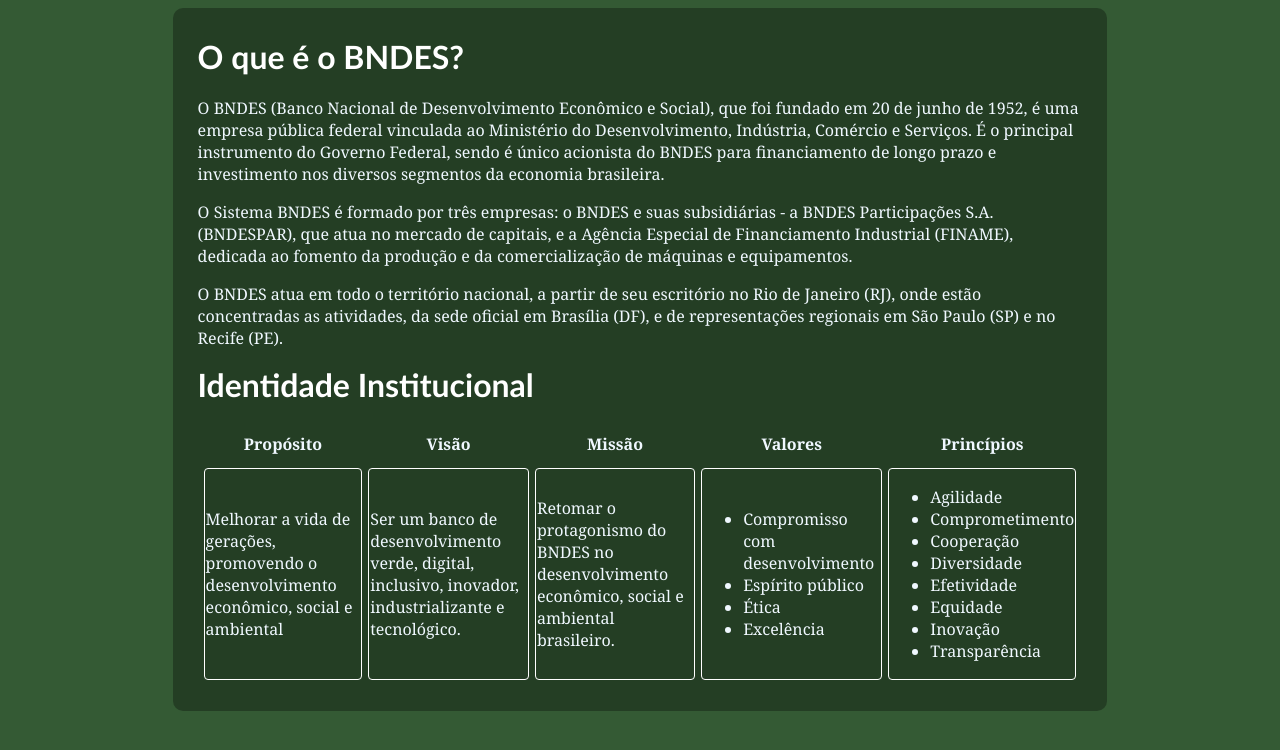
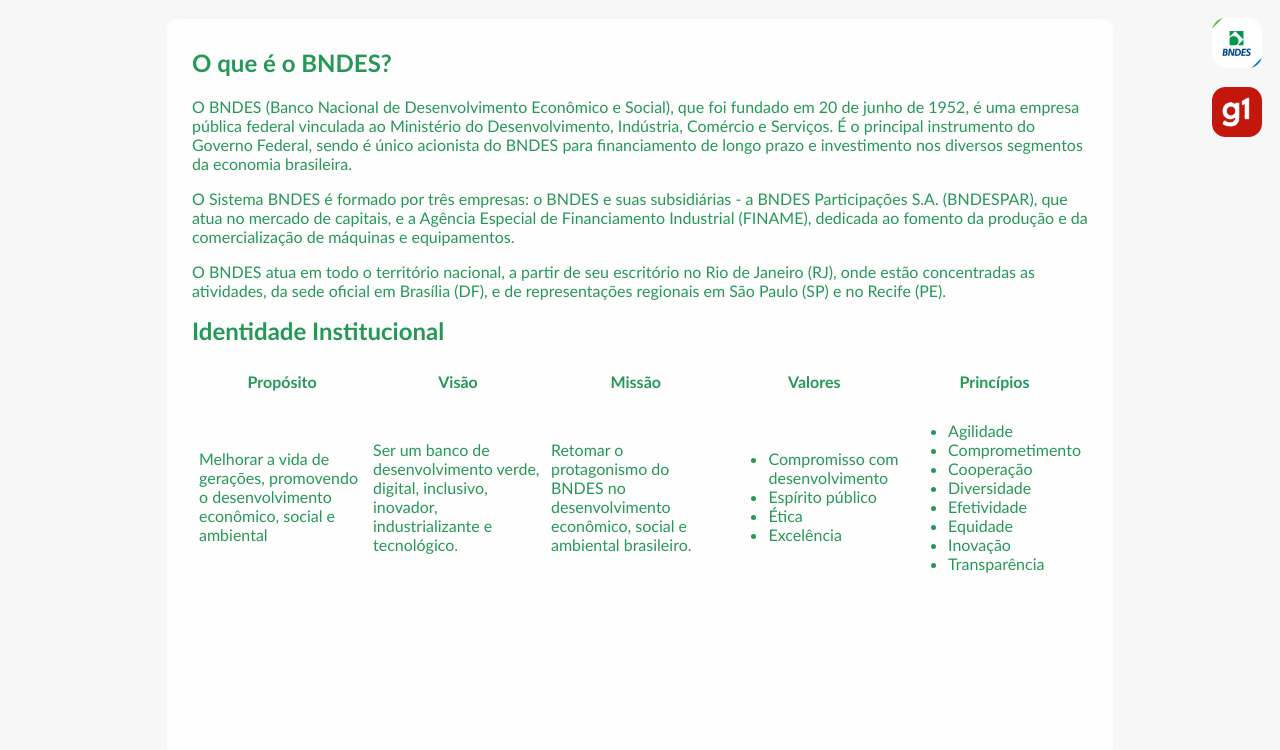
Before and after one commit to juwtf/html_guanabara, a plain HTML site: page bndes01/index.html in a window 1280 px wide. Drawn offline with Linux system fonts and the light colour scheme.

Commit message:
mudanças no background e adição de butões

```diff
--- a/bndes01/index.html
+++ b/bndes01/index.html
@@ -8,6 +8,11 @@
 </head>
 <body>
     <main>
+        <section id="ext">
+            <a href="https://www.bndes.gov.br/wps/portal/site/home"><img src="bndes_logo.jpg" alt="Site oficial BNDES"></a><br>
+            <a href="https://g1.globo.com/tudo-sobre/bndes/"><img src="g1_logo.png" alt="G1 BNDES"></a>
+        </section>
+        <section id="int">
             <h1>O que é o BNDES?</h1>
             <p>
                 O BNDES (Banco Nacional de Desenvolvimento Econômico e Social), que foi fundado em 20 de junho de 1952, é uma empresa pública federal vinculada ao Ministério do Desenvolvimento, Indústria, Comércio e Serviços. É o principal instrumento do Governo Federal, sendo é único acionista do BNDES para financiamento de longo prazo e investimento nos diversos segmentos da economia brasileira.
@@ -28,7 +33,7 @@
                     <th>Princípios</th>
                 <tr>
                 <tr>
-                <td>Melhorar a vida de gerações, promovendo o desenvolvimento econômico, social e ambiental</td>
+                    <td style="align-items: center;">Melhorar a vida de gerações, promovendo o desenvolvimento econômico, social e ambiental</td>
                     <td>Ser um banco de desenvolvimento verde, digital, inclusivo, inovador, industrializante e tecnológico.</td>
                     <td>Retomar o protagonismo do BNDES no desenvolvimento econômico, social e ambiental brasileiro.</td>
                     <td>
@@ -53,6 +58,7 @@
                     </td>
                 </tr>
             </table>
+        </section>
     </main>
 
 </body>
--- a/bndes01/style.css
+++ b/bndes01/style.css
@@ -1,39 +1,57 @@
 @charset "utf-8";
 
 body{
-    background-color: rgb(52, 90, 52);
+    background-color:rgba(245, 245, 245, 0.781);
     background-repeat: repeat;
     background-size: 100%;
     background-attachment: scroll;
 }
 
-main{
-    background-color: rgba(0, 0, 0, 0.315);
+section#ext{
+    text-align: right;
+    position: relative;
+}
+
+section#ext img{
+    width: 50px;
+    border-radius: 27%;
+    margin: 10px 10px 5px 0;
+    box-sizing: border-box;
+}
+
+section#ext img:hover{
+    border: 2px solid rgba(0, 0, 0, 0.384);
+    transform: translate(-2px, -2px);
+}
+
+section#int{
+    background-color: rgba(255, 255, 255, 0.863);
+    top: 50%;
+    left: 50%;
+    transform: translate(-50%, -50%);
     width: 70%;
     height: 89%;
-    margin: auto;
     padding: 25px;
     border-radius: 10px;
+    position: absolute;
+
 
 }
 table{
-    color: aliceblue;
-    font-family: Georgia, 'Times New Roman', Times, serif;
+    color: rgb(37, 152, 87);
+    font-family: 'Trebuchet MS', 'Lucida Sans Unicode', 'Lucida Grande', 'Lucida Sans', Arial, sans-serif;
     border-spacing: 6px;
     width: auto;
     display: flex;
     overflow-x: auto;
 }
 
-td{
-    border: 1px solid white;
-    border-radius: 4px;
-}
+
 
 
 p{
-    color: aliceblue;
-    font-family: Georgia, 'Times New Roman', Times, serif
+    color: rgb(37, 152, 87);
+    font-family: 'Trebuchet MS', 'Lucida Sans Unicode', 'Lucida Grande', 'Lucida Sans', Arial, sans-serif;
 
 }
 
@@ -52,7 +70,7 @@
 }
 
 h1{
-    color: rgb(255, 255, 255);
+    color: rgb(37, 152, 87);
     margin-top: 4px;
     font-family: 'Trebuchet MS', 'Lucida Sans Unicode', 'Lucida Grande', 'Lucida Sans', Arial, sans-serif;
 }
```
Also changed, not shown: bndes01/bndes_logo.jpg (added), bndes01/g1_logo.png (added). Lines whose indentation alone changed are shown as unchanged.
